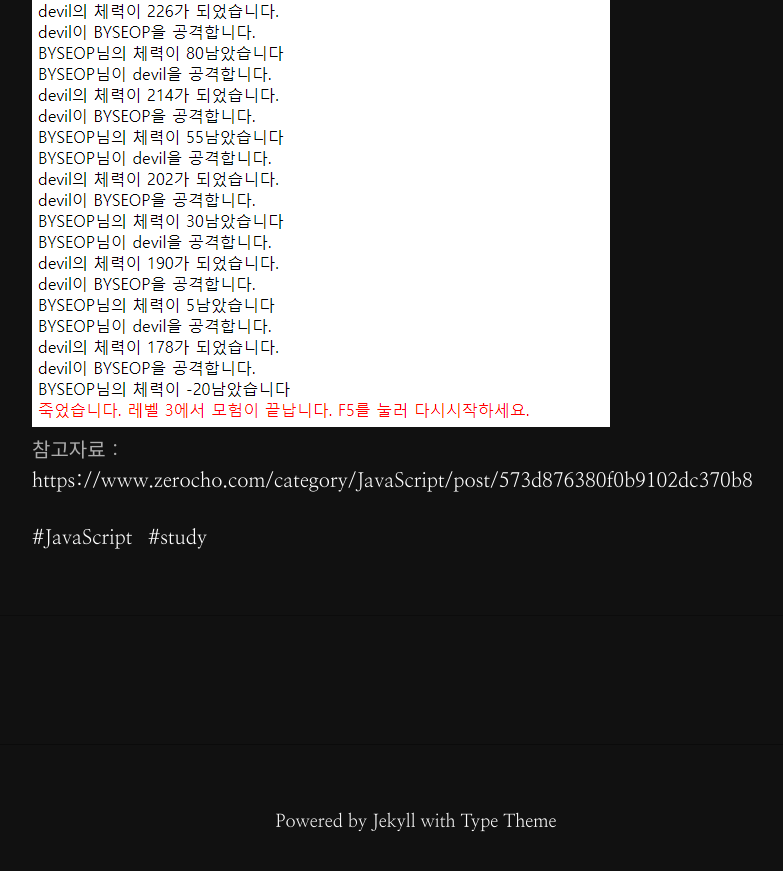
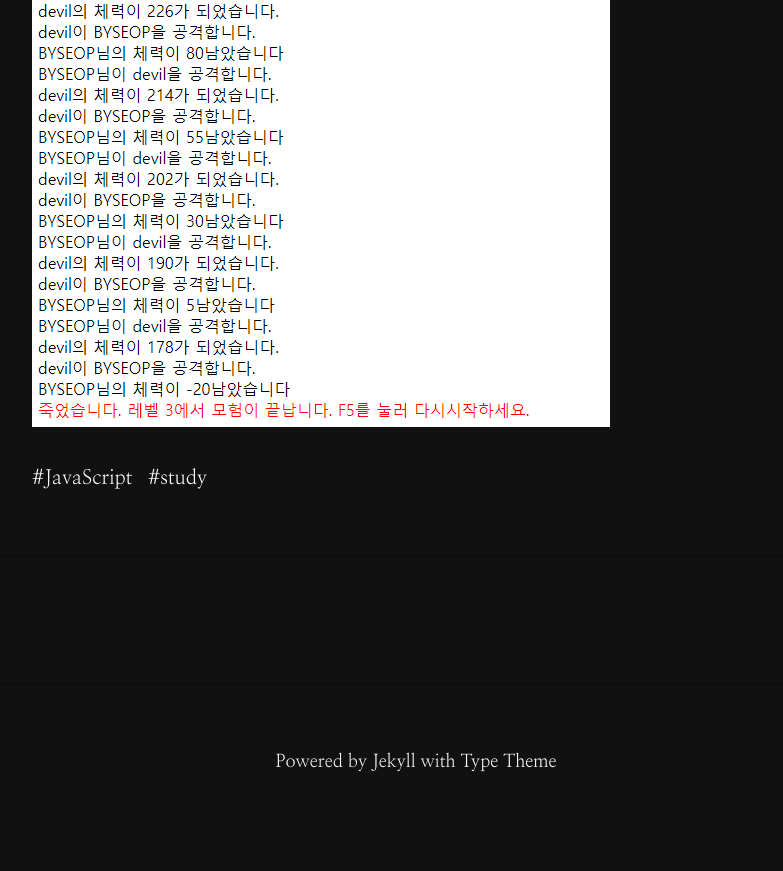
Before and after one commit to byseop/byseop.github.io, a Jekyll site: the page built from _posts/2018-05-10-auto-RPG-game.md, in a window 1280 px wide and 900 px high, scrolled down 4378 px. Shown: the top 871 px of the window, without its empty margins (224-1007 px from the left). Built offline with Jekyll 4.4.1, drawn with Linux system fonts in a browser that asks for light colours; nearby versions of some CDN libraries; comment, search, counter and statistics services are not loaded; after the commit the page ends 5218 px from its top, so only the background shows below that.

Commit message:
포스팅 수정

```diff
--- a/_posts/2018-05-10-auto-RPG-game.md
+++ b/_posts/2018-05-10-auto-RPG-game.md
@@ -140,6 +140,5 @@ while (!gameover){
 <br>
 <br>
 ![result]({{ site.baseurl }}/assets/img/rpg_result.png)
-참고자료 : [https://www.zerocho.com/category/JavaScript/post/573d876380f0b9102dc370b8](https://www.zerocho.com/category/JavaScript/post/573d876380f0b9102dc370b8)
 <br>
 <br>
```
